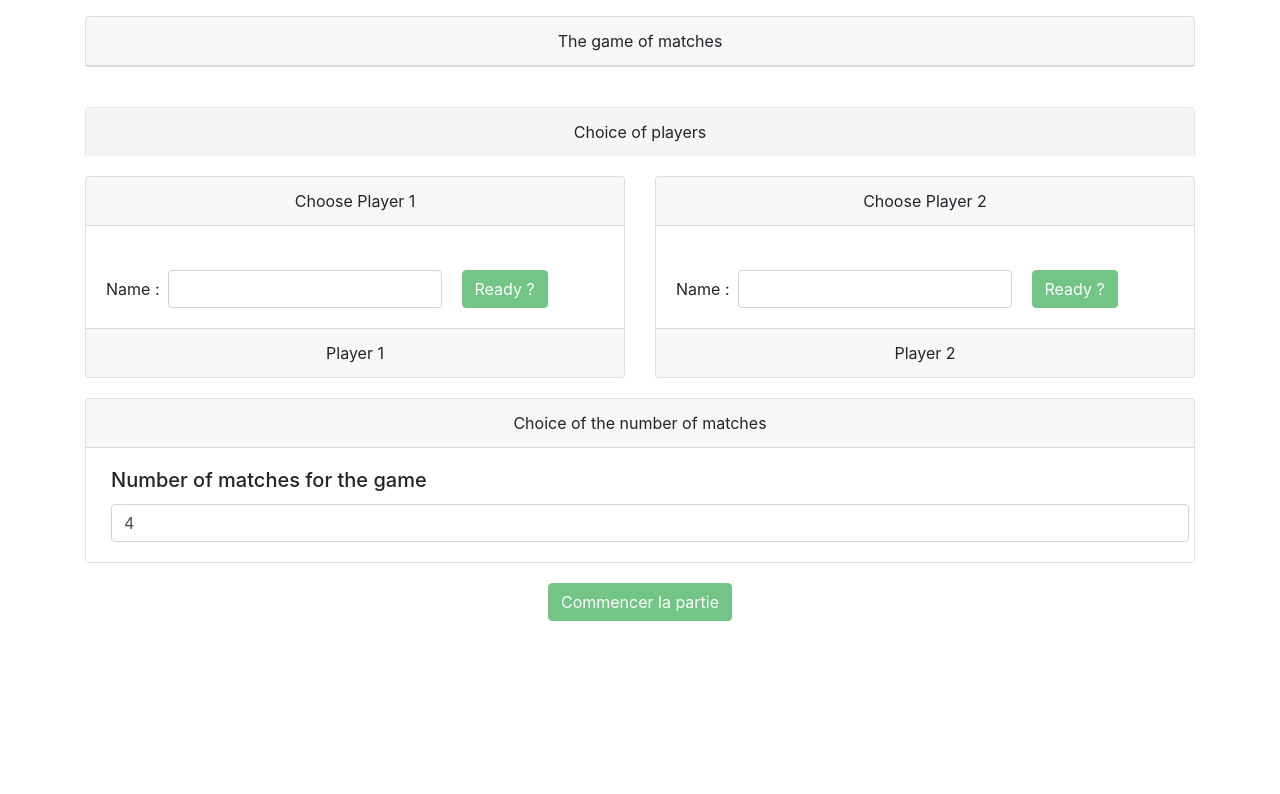
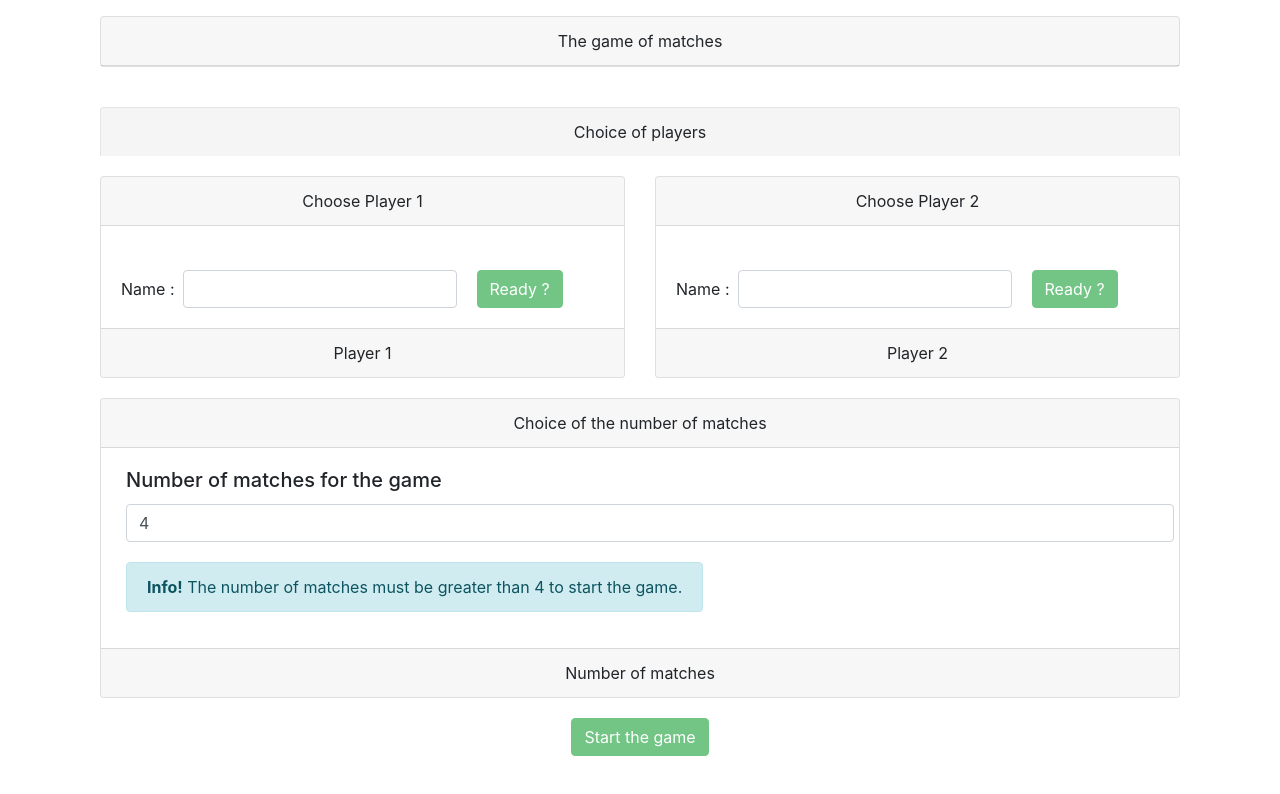
Before and after one commit to KapOraal/jeuAllumettes, an Angular app: page / in a window 1280 px wide. Shown: the top 794 px of the page. Built offline with nearby package versions, Linux system fonts and the light colour scheme.

Commit message:
Add info number minimum of matches

```diff
--- a/src/app/game/game.component.html
+++ b/src/app/game/game.component.html
@@ -1,3 +1,4 @@
+<div class="container">
     <div class="text-center mt-3" style="margin-bottom: 40px">
         <div class="card">
             <div class="card-header">
@@ -58,17 +59,21 @@
             <div class="card-body">
                 <div class="row">
                     <h5 class="card-title" style="margin-left: 20px">Number of matches for the game</h5>
-                <input type="number" style="margin-left: 20px" [(ngModel)]="nbMatches" class="form-control" value=""
-                    min="4" max="100" required />
+                    <input type="number" style="margin-left: 20px;" [(ngModel)]="nbMatches" class="form-control" value="" min="4" max="100" required />
+                    <div class="alert alert-info" style="margin-left: 20px; margin-top: 20px">
+                        <strong>Info!</strong> The number of matches must be greater than 4 to start the game.
                     </div>
+                </div>
+            </div>
+
+            <div class="card-footer">
+                Number of matches
             </div>
 
         </div>
 
         <div class="col-md-12 text-center">
-        <button class="btn btn-success center-block  " style="margin-top:20px" (click)="startParty()"
-            [disabled]="listPlayer.length != 2">Commencer la
-            partie</button>
+            <button class="btn btn-success center-block  " style="margin-top:20px" (click)="startParty()" [disabled]="listPlayer.length != 2">Start the game</button>
         </div>
 
     </div>
@@ -78,18 +83,17 @@
             <div class="h5">Whoever takes the last match wins the game!</div>
             <div class="h3">It's the turn of <strong>{{ this.currentPlayer.name }}</strong> : </div>
             <div *ngIf="listMatch.length > 0">
-            <div *ngFor="let match of listMatch; let i = index" class="match-icon"
-                [ngClass]="{'selected': match.selected}" (mouseover)="isSelectable(i)" (click)="removeMatches()"></div>
+                <div *ngFor="let match of listMatch; let i = index" class="match-icon" [ngClass]="{'selected': match.selected}" (mouseover)="isSelectable(i)" (click)="removeMatches()"></div>
             </div>
         </div>
         <div *ngIf="listMatch.length == 0">
             <div class="h2">Result :</div>
             <div class="text-center mt-4">
-            <div class="alert alert-success h2 p-5 mb-5">{{ this.currentPlayer.name }} won the game !
-                ({{ this.currentPlayer.nbVictory }} victoire(s))</div>
+                <div class="alert alert-success h2 p-5 mb-5">{{ this.currentPlayer.name }} won the game ! ({{ this.currentPlayer.nbVictory }} victoire(s))</div>
                 <hr class="mb-5">
                 <button class="btn btn-lg btn-primary mr-3" (click)="restartGame()">Make the revanch ?</button>
                 <button class="btn btn-lg btn-info" (click)="resetGame()">Start a new game ?</button>
             </div>
         </div>
     </div>
+</div>
```
Lines whose indentation alone changed are shown as unchanged.
